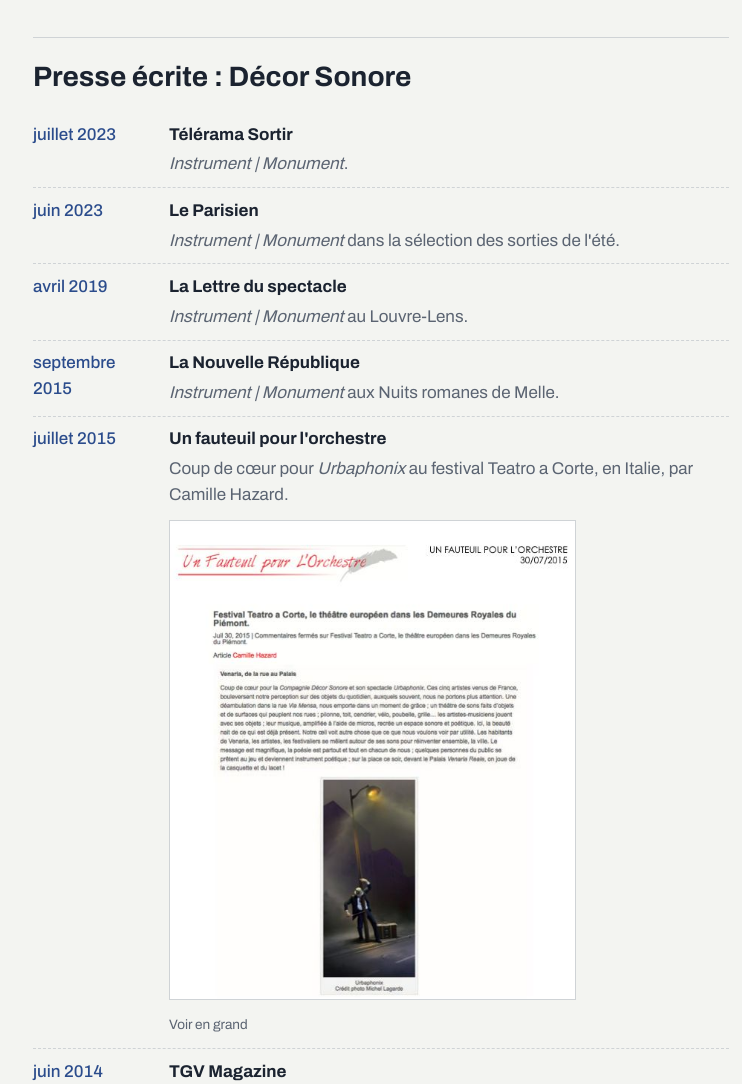
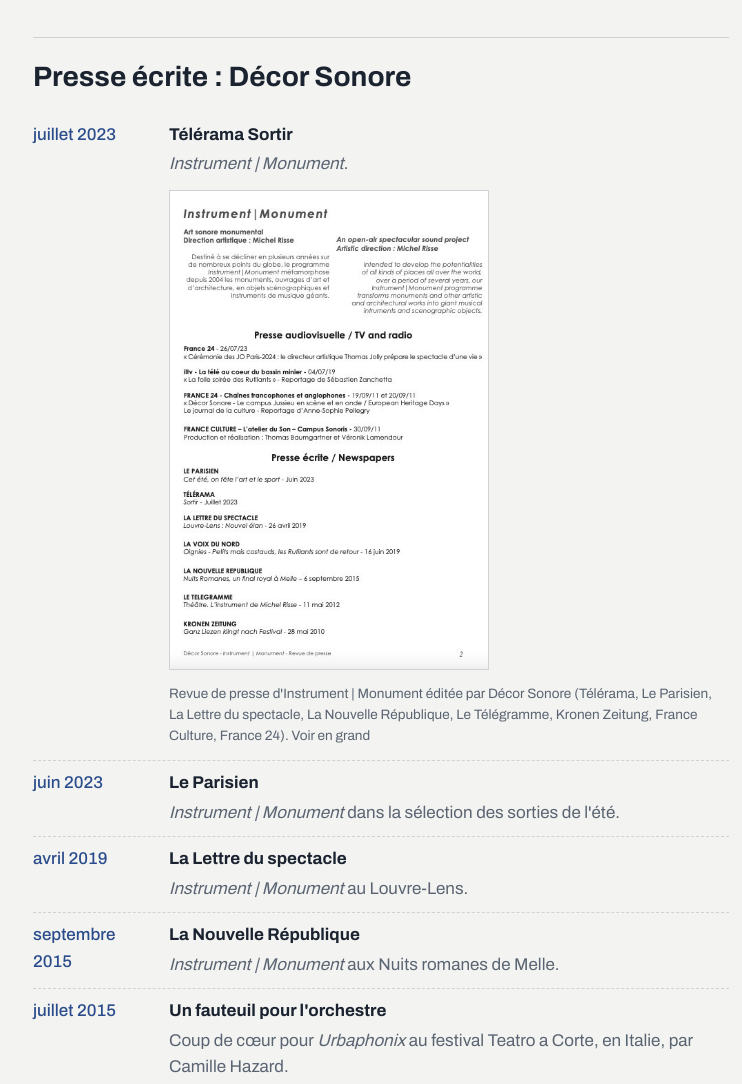
Before and after one commit to damboutonnet-sys/damienboutonnet, a plain HTML site: page presse.html in a window 1280 px wide. Shown: the part 1660-2744 px from the top of the page, without its empty margins (259-1001 px from the left). Drawn offline with Linux system fonts and the light colour scheme.

Commit message:
Presse complétée, Décor Sonore Paris, jury BET Toulon
Co-Authored-By: Claude Opus 5.5 <noreply@anthropic.com>
Claude-Session: https://claude.ai/code/session_01KkxsqQZaxfDMYjhbc1fMEW

```diff
--- a/presse.html
+++ b/presse.html
@@ -37,7 +37,7 @@
 <section aria-labelledby="ecrite">
   <h2 id="ecrite">Presse écrite : Décor Sonore</h2>
   <ul class="timeline">
-    <li><span class="when">juillet 2023</span><div class="what"><strong>Télérama Sortir</strong><p><em>Instrument | Monument</em>.</p></div></li>
+    <li><span class="when">juillet 2023</span><div class="what"><strong>Télérama Sortir</strong><p><em>Instrument | Monument</em>.</p><figure class="clip"><a href="img/presse/instrument-monument-revue.jpg" target="_blank" rel="noopener"><img src="img/presse/instrument-monument-revue.jpg" alt="Page de la revue de presse d'Instrument | Monument" loading="lazy"></a><figcaption>Revue de presse d'Instrument | Monument éditée par Décor Sonore (Télérama, Le Parisien, La Lettre du spectacle, La Nouvelle République, Le Télégramme, Kronen Zeitung, France Culture, France 24). Voir en grand</figcaption></figure></div></li>
     <li><span class="when">juin 2023</span><div class="what"><strong>Le Parisien</strong><p><em>Instrument | Monument</em> dans la sélection des sorties de l'été.</p></div></li>
     <li><span class="when">avril 2019</span><div class="what"><strong>La Lettre du spectacle</strong><p><em>Instrument | Monument</em> au Louvre-Lens.</p></div></li>
     <li><span class="when">septembre 2015</span><div class="what"><strong>La Nouvelle République</strong><p><em>Instrument | Monument</em> aux Nuits romanes de Melle.</p></div></li>
@@ -49,8 +49,8 @@
     <li><span class="when">2012</span><div class="what"><strong>Libération, supplément</strong><p><em>Urbaphonix</em> en ouverture du supplément régional, avant le festival Chalon dans la rue.</p><figure class="clip"><a href="img/presse/liberation-2012.jpg" target="_blank" rel="noopener"><img src="img/presse/liberation-2012.jpg" alt="Ouverture du supplément régional de Libération avec une photo d'Urbaphonix" loading="lazy"></a><figcaption>Voir en grand</figcaption></figure></div></li>
     <li><span class="when">juillet 2012</span><div class="what"><strong>L'Estrade</strong><p><em>Urbaphonix</em> en couverture pour Chalon dans la rue.</p><figure class="clip"><a href="img/presse/lestrade-2012.jpg" target="_blank" rel="noopener"><img src="img/presse/lestrade-2012.jpg" alt="Couverture de L'Estrade avec Urbaphonix" loading="lazy"></a><figcaption>Voir en grand</figcaption></figure></div></li>
     <li><span class="when">mai 2012</span><div class="what"><strong>Le Télégramme</strong><p>L'instrument de Michel Risse.</p></div></li>
-    <li><span class="when">2007</span><div class="what"><strong>Mouvement</strong><p><em>Instrument | Monument</em>, création in situ.</p></div></li>
-    <li><span class="when">2004</span><div class="what"><strong>Cassandre</strong><p><em>Instrument | Monument</em> par Serge Chaumier.</p></div></li>
+    <li><span class="when">2007</span><div class="what"><strong>Mouvement</strong><p><em>Instrument | Monument</em>, création in situ.</p><figure class="clip"><a href="img/presse/mouvement-2007.jpg" target="_blank" rel="noopener"><img src="img/presse/mouvement-2007.jpg" alt="Citation de Mouvement sur Instrument | Monument" loading="lazy"></a><figcaption>Voir en grand</figcaption></figure></div></li>
+    <li><span class="when">2004</span><div class="what"><strong>Cassandre</strong><p><em>Instrument | Monument</em> par Serge Chaumier.</p><figure class="clip"><a href="img/presse/cassandre-2004.jpg" target="_blank" rel="noopener"><img src="img/presse/cassandre-2004.jpg" alt="Citation de Serge Chaumier dans Cassandre sur Instrument | Monument" loading="lazy"></a><figcaption>Voir en grand</figcaption></figure></div></li>
   </ul>
 </section>
 
```
Also changed, not shown: index.html (+1 -1 lines), theatre.html (+1 -1 lines), img/presse/cassandre-2004.jpg (added), img/presse/instrument-monument-revue.jpg (added), img/presse/mouvement-2007.jpg (added).
